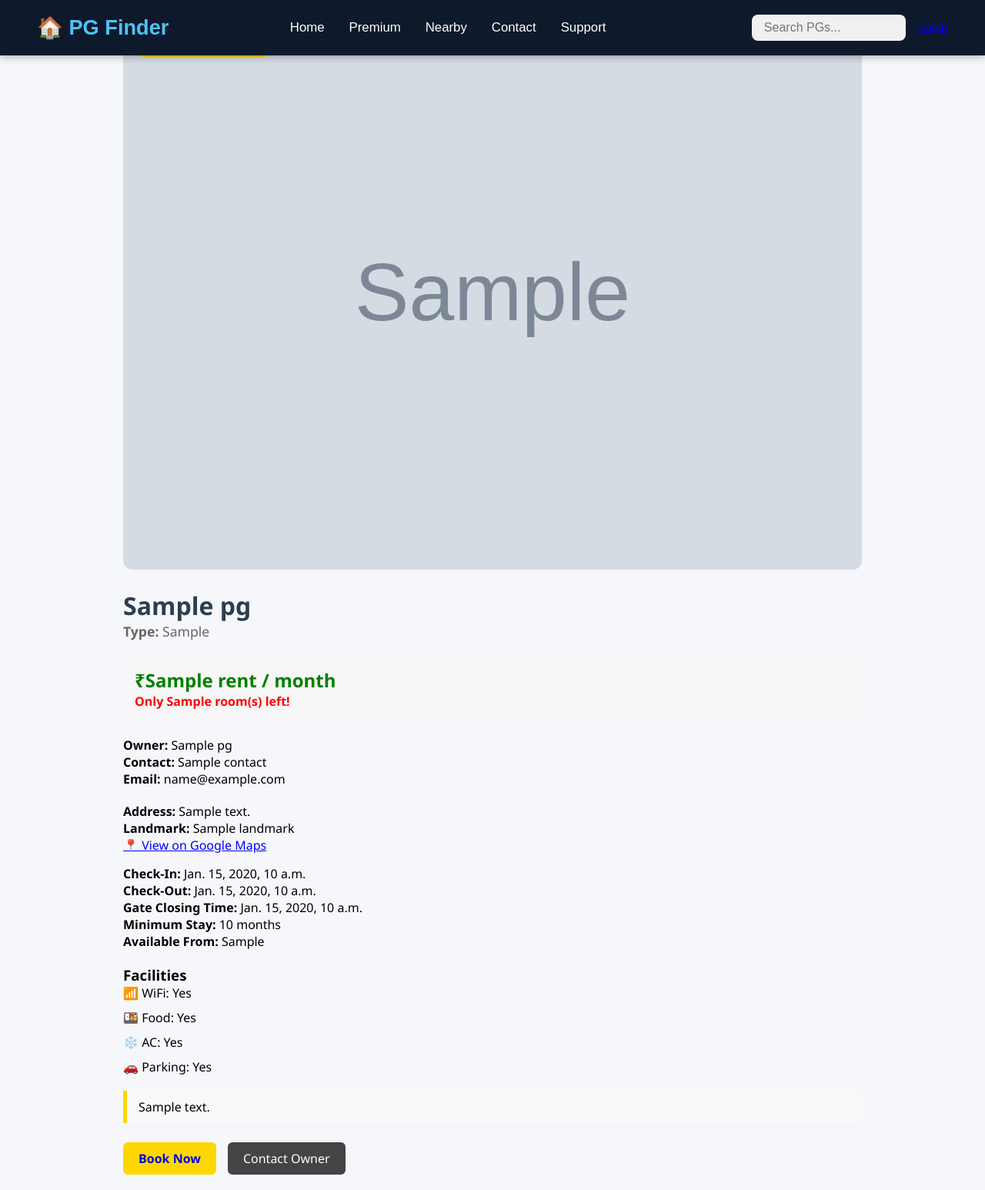
After one commit to Chandresh-spec/FIND-PG, a Django app: template pg_finder/templates/detailpage.html in a window 1280 px wide. The commit adds this page. Shown: the whole page at 77% size. Run offline with Django 3.2, Linux system fonts and the light colour scheme; the template is opened without the code that fills it: most values are stand-ins (such as "Sample title", 1, 10 or a date in 2020); grey boxes marked "Sample" are stand-in pictures.

Commit message:
detail paging

```diff
--- /dev/null
+++ b/pg_finder/templates/detailpage.html
@@ -0,0 +1,78 @@
+{% extends 'layout.html' %}
+{% load static %}
+
+{% block content %}
+<div style="max-width: 1000px; margin: auto; padding: 20px; font-family: 'Segoe UI', sans-serif;">
+
+  <!-- PG IMAGE -->
+  <div style="position: relative; border-radius: 12px; overflow: hidden;">
+    <img src="{{ pg.image.url }}" alt="PG Image" style="width: 100%; height: auto; border-radius: 12px;">
+    <span style="position: absolute; top: 20px; left: 20px; background-color: gold; color: black; padding: 6px 12px; border-radius: 6px; font-weight: bold;">
+      PREMIUM LISTING
+    </span>
+  </div>
+
+  <!-- PG NAME & TYPE -->
+  <h1 style="margin-top: 20px; font-size: 2rem;">{{ pg.pg_name}}</h1>
+  <p style="color: #666; font-size: 1.1rem;"><strong>Type:</strong> {{ pg.pg_type }}</p>
+
+  <!-- RENT & AVAILABILITY -->
+  <div style="margin: 20px 0; background: #f7f7f7; padding: 15px; border-radius: 10px;">
+    <h2 style="color: green;">₹{{ pg.rent }} / month</h2>
+    {% if rooms %}
+      <p style="color: red; font-weight: bold;">Only {{ rooms.rooms_available }} room(s) left!</p>
+    {% endif %}
+  </div>
+
+  <!-- OWNER DETAILS -->
+  <div style="margin-bottom: 20px;">
+    <p><strong>Owner:</strong> {{ pg.owner_name }}</p>
+    <p><strong>Contact:</strong> {{ pg.contact }}</p>
+    <p><strong>Email:</strong> {{ pg.email }}</p>
+  </div>
+
+  <!-- ADDRESS & LANDMARK -->
+  <div>
+    <p><strong>Address:</strong> {{ pg.full_address }}</p>
+    <p><strong>Landmark:</strong> {{ pg.landmark }}</p>
+    {% if pg.google_map_link %}
+      <p><a href="{{ pg.google_map_link }}" target="_blank" style="color: blue;">📍 View on Google Maps</a></p>
+    {% endif %}
+  </div>
+
+  <!-- TIME DETAILS -->
+  <div style="margin-top: 15px;">
+    <p><strong>Check-In:</strong> {{ pg.check_in_time }}</p>
+    <p><strong>Check-Out:</strong> {{ pg.check_out_time }}</p>
+    {% if pg.gate_closing_time %}
+      <p><strong>Gate Closing Time:</strong> {{ pg.gate_closing_time }}</p>
+    {% endif %}
+    <p><strong>Minimum Stay:</strong> {{ pg.minimum_stay }} months</p>
+    <p><strong>Available From:</strong> {{ pg.available_from }}</p>
+  </div>
+
+  <!-- FACILITIES -->
+  <div style="margin: 20px 0;">
+    <h3>Facilities</h3>
+    <ul style="list-style: none; padding: 0;">
+      <li>📶 WiFi: {{ pg.pg_wifi|yesno:"Yes,No" }}</li>
+      <li>🍱 Food: {{ pg.pg_food|yesno:"Yes,No" }}</li>
+      <li>❄️ AC: {{ pg.pg_ac|yesno:"Yes,No" }}</li>
+      <li>🚗 Parking: {{ pg.pg_parking|yesno:"Yes,No" }}</li>
+    </ul>
+  </div>
+
+  <!-- DESCRIPTION -->
+  {% if pg.description %}
+    <div style="background: #f9f9f9; padding: 10px 15px; border-left: 5px solid gold; margin-bottom: 20px;">
+      <p>{{ pg.description }}</p>
+    </div>
+  {% endif %}
+
+  <!-- ACTION BUTTONS -->
+  <div style="display: flex; gap: 15px; margin-top: 25px;">
+    <a href="#" style="background: gold; padding: 10px 20px; border-radius: 6px; text-decoration: none; font-weight: bold;">Book Now</a>
+    <a href="tel:{{ pg.contact }}" style="background: #444; color: white; padding: 10px 20px; border-radius: 6px; text-decoration: none;">Contact Owner</a>
+  </div>
+</div>
+{% endblock %}
--- a/pg_finder/templates/pg_listing.html
+++ b/pg_finder/templates/pg_listing.html
@@ -28,7 +28,7 @@
           {% if pg.pg_food %}<span>🍽 Food</span>{% endif %}
           {% if pg.pg_parking %}<span>🚗 Parking</span>{% endif %}
         </div>
-        <a href="" class="btn-details">View Details</a>
+        <a href="{% url 'detailspage' pg.pk %}" class="btn-details">View Details</a>
       </div>
     {% endfor %}
  </div>
--- a/pg_finder/urls.py
+++ b/pg_finder/urls.py
@@ -13,6 +13,8 @@ urlpatterns = [
     path('login/',views.login_view,name='login'),
     path('logout/',views.logout_view,name='logout'),
     path('premium/',views.premium,name='premium'),
+    path('pg/<int:pk>/',views.detailspage,name='detailspage'),
+
 
 
 ]
```
Also changed, not shown: pg_finder/views.py (+7 -1 lines).
